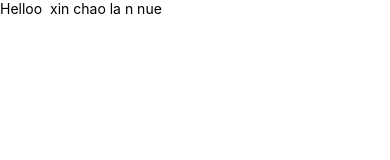
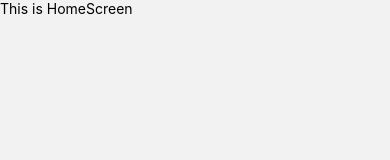
Before and after one commit to ducnguyenp/ReactNative_Animation, a React Native app: screen /HomeStack in a window 390 px wide. Shown: the top 160 px of the page. Built offline with nearby package versions, Linux system fonts and the light colour scheme.

Commit message:
git add react-navigation Fix bug react-native-gesture-handler

```diff
--- a/App.tsx
+++ b/App.tsx
@@ -1,8 +1,10 @@
 import React from 'react'
 import { View, Text } from 'react-native'
+import 'react-native-gesture-handler'
+import AppNavigation from './src/navigation'
 
 const App = () => {
-  return <View><Text>Helloo  xin chao la n nue</Text></View>
+  return <><AppNavigation /></>
 }
 
 export default App
--- /dev/null
+++ b/src/navigation/RouteParams.ts
@@ -0,0 +1,16 @@
+import { type NavigatorScreenParams, type ParamListBase } from '@react-navigation/native'
+export interface AuthStackParamList extends ParamListBase {
+  Home: undefined
+  Login: { id?: number } | undefined
+}
+
+export interface RootStackParamList extends ParamListBase {
+  HomeStack: NavigatorScreenParams<AuthStackParamList>
+}
+export type AllScreenParamList = RootStackParamList & AuthStackParamList
+
+declare global {
+  namespace ReactNavigation {
+    interface RootParamList extends AllScreenParamList {}
+  }
+}
--- /dev/null
+++ b/src/navigation/index.tsx
@@ -0,0 +1,34 @@
+import { CardStyleInterpolators, createStackNavigator } from '@react-navigation/stack'
+import React from 'react'
+import { RootStackParamList } from './RouteParams'
+import { NavigationContainer } from '@react-navigation/native'
+import Home from '../screens/Home'
+
+const Stack = createStackNavigator<RootStackParamList>()
+
+const screenOptions = {
+    cardStyleInterpolator: CardStyleInterpolators.forHorizontalIOS,
+  }
+
+
+const AppNavigation = () => {
+
+  return (
+    <>
+      <NavigationContainer>
+        <Stack.Navigator
+          initialRouteName='HomeStack'
+          screenOptions={{
+            ...screenOptions,
+            headerShown: false,
+            animationEnabled: false,
+          }}
+        >
+          <Stack.Screen name='HomeStack' component={Home} options={{ gestureEnabled: false }} />
+        </Stack.Navigator>
+      </NavigationContainer>
+    </>
+  )
+}
+
+export default AppNavigation
--- /dev/null
+++ b/src/screens/Home.tsx
@@ -0,0 +1,8 @@
+import React from 'react'
+import { Text, View } from 'react-native'
+
+const Home = () => {
+    return <View><Text>This is HomeScreen</Text></View>
+}
+
+export default Home
```
Also changed, not shown: package.json (+9 -1 lines), index.js (renamed from index.tsx), 4 other files (tests, documents, lock files or other folders).
